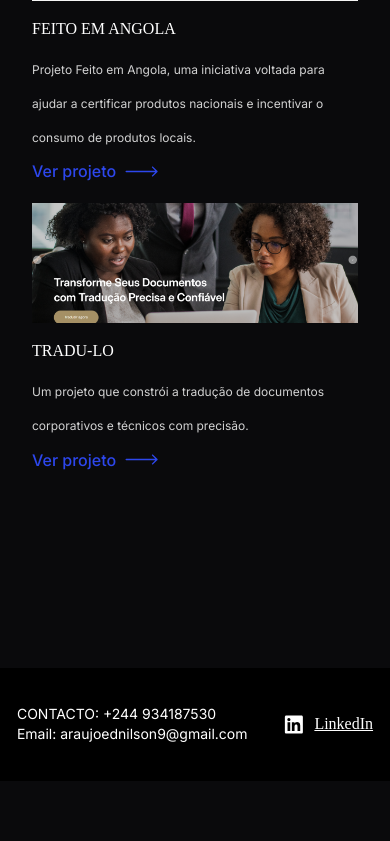
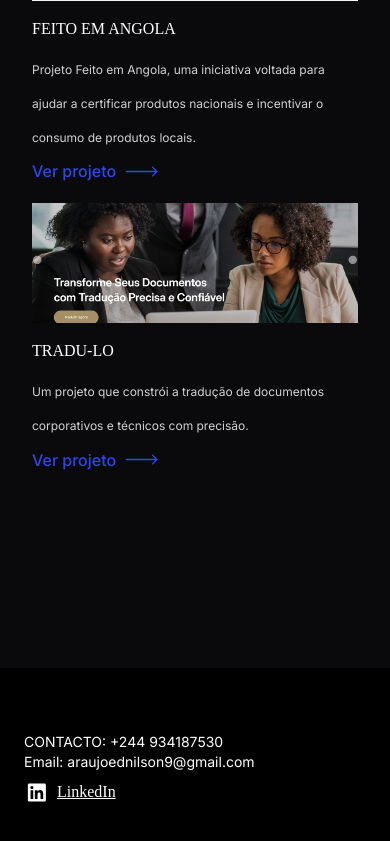
Before and after one commit to AugustoMachado01/Portifolio_Ednilson, a React (Vite) app: page / in a window 390 px wide. Shown: the part 2287-3128 px from the top of the page. Before the commit the page ends 3068 px from the top, so only its background shows below. Built offline with nearby package versions, Linux system fonts and the light colour scheme; a web font is replaced by a local one.

Commit message:
responsive footer

```diff
--- a/src/Footer/styles.module.css
+++ b/src/Footer/styles.module.css
@@ -27,3 +27,19 @@
   color: #fff;
   margin-left: 8px;
 }
+
+
+@media(max-width: 768px){
+  .section_container{
+    height: auto;
+    flex-direction: column;
+    align-items: flex-start;
+    padding: 64px 0px 64px 24px;
+  }
+
+  .section_container .content {
+    display: flex;
+    justify-content: center;
+    text-align: center;
+  }
+}
```
